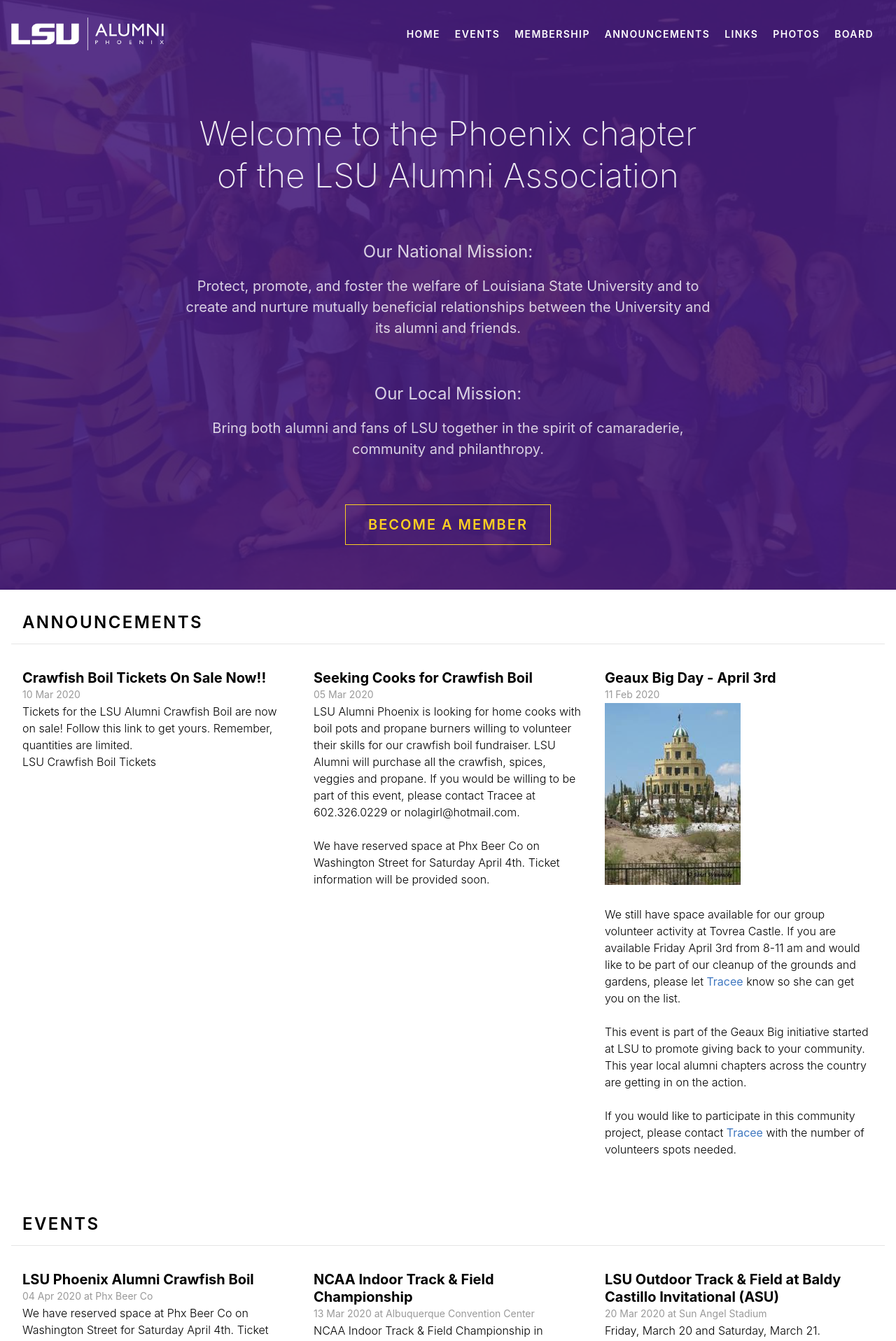
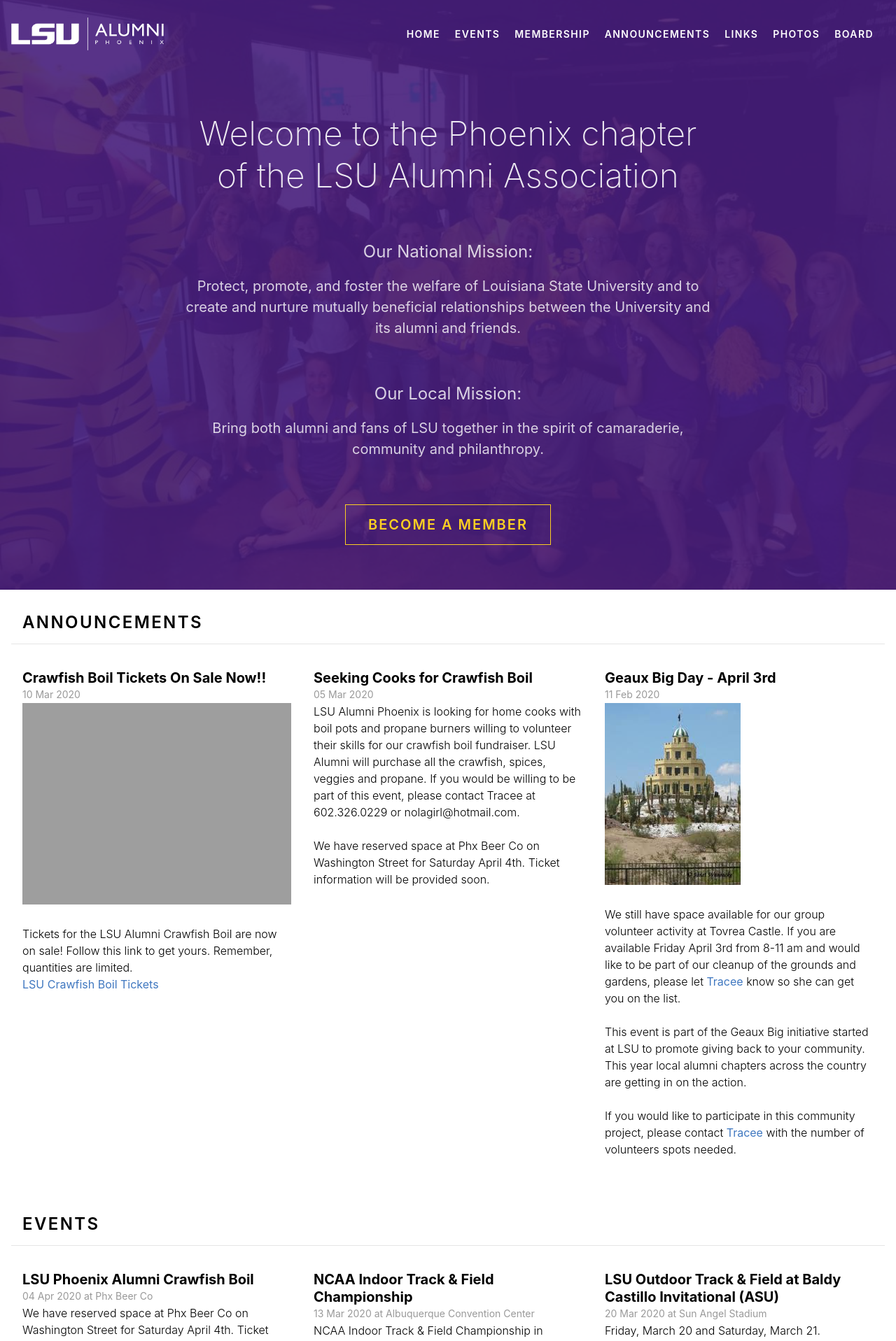
Before and after one commit to lsu-phoenix-alumni/lsu-phoenix-alumni.github.io, a Jekyll site: the page built from index.html, in a window 1280 px wide. Shown: the top 1917 px of the page at 70% size. Built offline with Jekyll 4.4.1, drawn with Linux system fonts in a browser that asks for light colours.

Commit message:
Updated Crawfish Boil Tickets On Sale Now

```diff
--- a/_announcements/crawfish-boil-tickets-on-sale-now.markdown
+++ b/_announcements/crawfish-boil-tickets-on-sale-now.markdown
@@ -3,6 +3,10 @@
 date: 2020-03-10 11:38:00 -07:00
 ---
 
+![alt text](https://lsu-phoenix-alumni.github.io/assets/img/PhxCrawfishBoil.png)
+<br>
 Tickets for the LSU Alumni Crawfish Boil are now on sale! Follow this link to get yours. Remember, quantities are limited.
 
-LSU Crawfish Boil Tickets
+[**LSU Crawfish Boil Tickets**][1]
+
+[1]: https://tovreacastletours.com/
```
